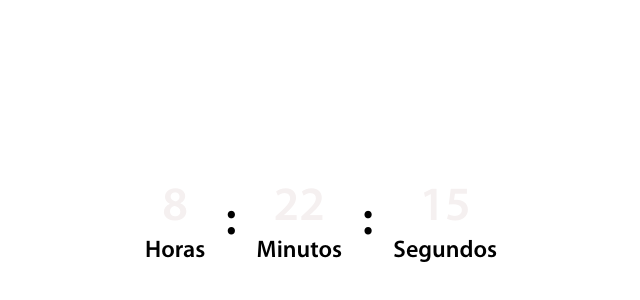
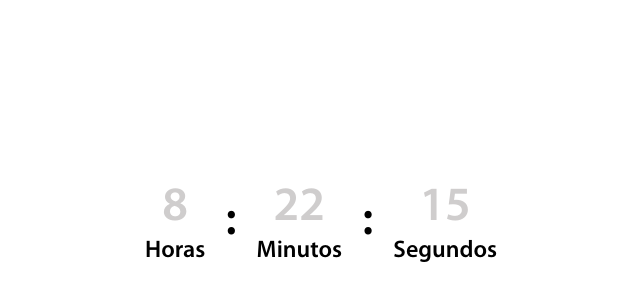
Before and after one commit to TI-ALAC/re_contador, a plain HTML site: page index.html in a window 1280 px wide. Shown: the part 178-478 px from the top of the page, without its empty margins (319-959 px from the left). Drawn offline with Linux system fonts and the light colour scheme.

Commit message:
first commit2

```diff
--- a/index.html
+++ b/index.html
@@ -39,17 +39,17 @@
         .countdown div #hours{
             display: block;
             font-size: 48px;
-            color: #f5f0f0;
+            color: #cfcdcd;
         }
         .countdown div #minutes{
             display: block;
             font-size: 48px;
-            color: #f5f0f0;
+            color: #cfcdcd;
         }
         .countdown div #seconds{
             display: block;
             font-size: 48px;
-            color: #f5f0f0;
+            color: #cfcdcd;
         }
         .separator {
             font-size: 48px;
```
